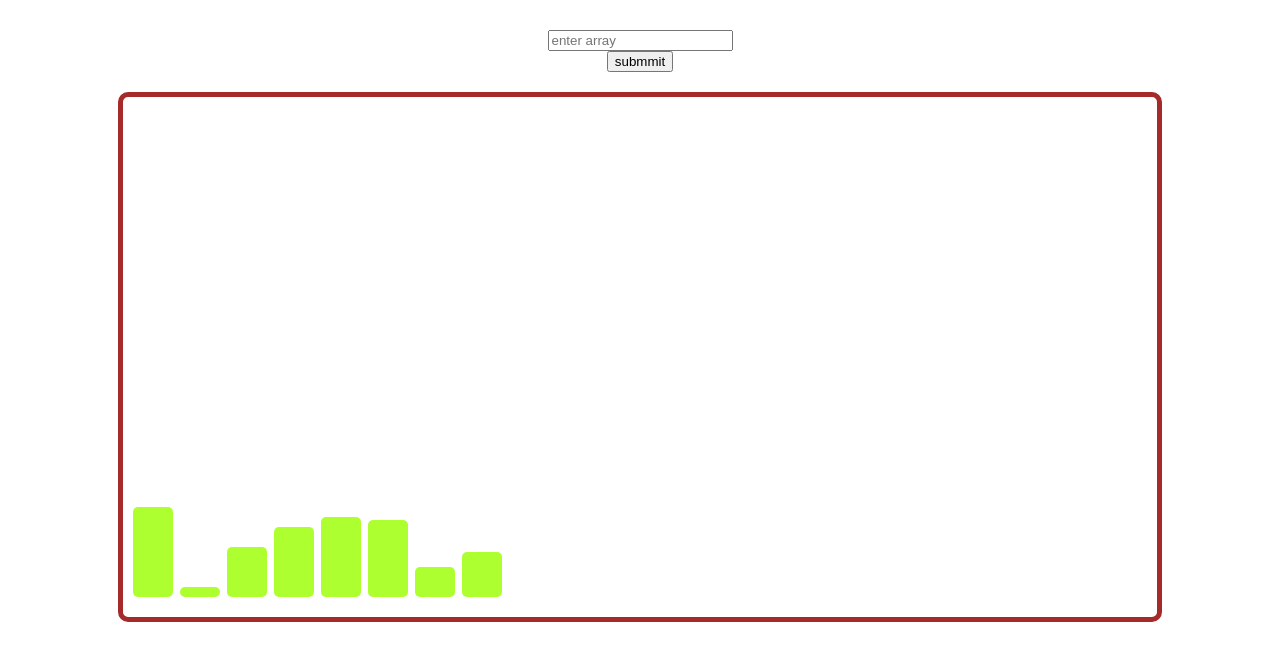
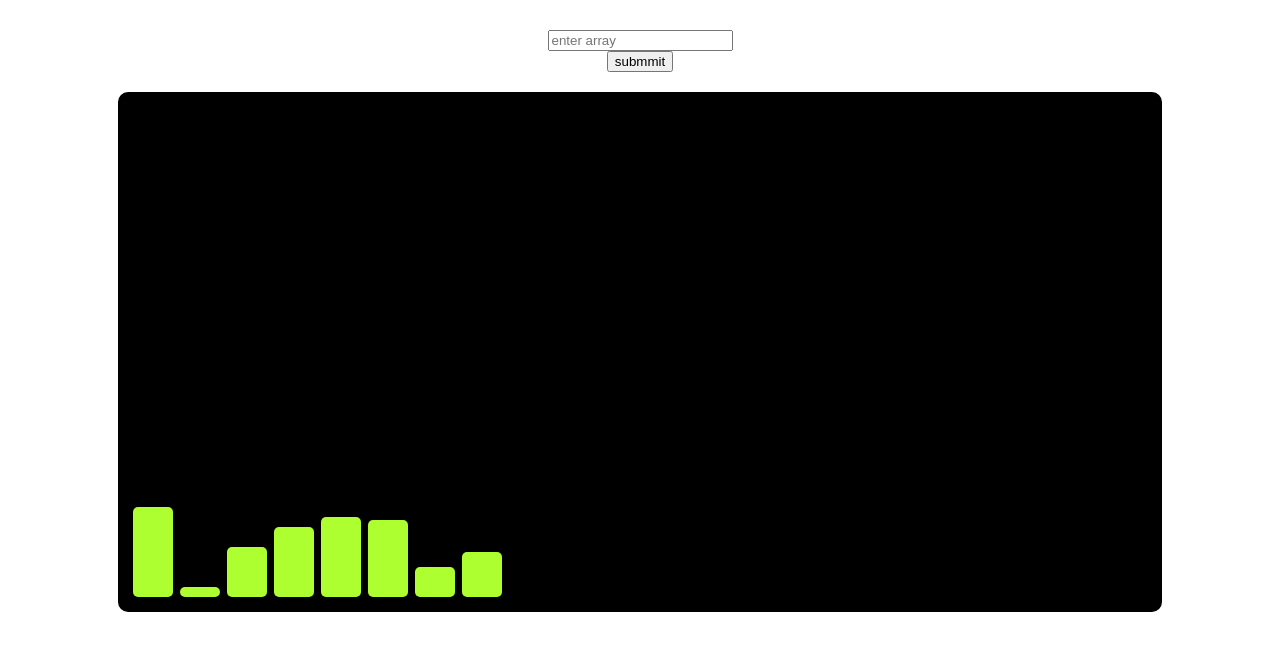
Before and after one commit to WHitE-TITaN/Sorting-Visualizer, a React (Create React App) app in the folder sorting-visualizer/: page / in a window 1280 px wide. Shown: the top 660 px of the page. Built offline with nearby package versions, Linux system fonts and the light colour scheme; the HTML template or start-up script is replaced by a standard one.

Commit message:
user input to graph

```diff
--- a/sorting-visualizer/src/App.css
+++ b/sorting-visualizer/src/App.css
@@ -22,14 +22,15 @@
 .MainGraph {
   width: 80%;
   height: 500px;
-  border: 5px solid brown;
+  border: 5px solid black;
+  background-color: black;
 
   display: flex;
   align-items: flex-end;
   gap: 7px;
   padding-left: 10px;
 
-  padding-bottom: 20px;
+  padding-bottom: 10px;
   border-radius: 10px;
   text-align: center;
   margin-top: 20px;
--- a/sorting-visualizer/src/components/Graph.js
+++ b/sorting-visualizer/src/components/Graph.js
@@ -1,12 +1,11 @@
 import React from 'react'
 
 
-function readInput(){
+function readInput(bar){
     let arrayString = document.getElementById('userInput').value;
-    let newArray = arrayString.split(',').map(num => Number(num.trim()));
+    bar = arrayString.split(',').map(num => Number(num.trim()));
 
-    console.log(newArray);
-    newArray.forEach(element => console.log(element));
+    console.log(bar);
 }
 
 function Graph() {
@@ -15,7 +14,7 @@ function Graph() {
     return (
         <div className='mainInput'>
             <input id='userInput' placeholder='enter array'></input>
-            <button onClick={() => readInput()}>submmit</button>
+            <button onClick={() => readInput(bar)}>submmit</button>
 
             <div className='MainGraph'>
                 {
@@ -27,7 +26,7 @@ function Graph() {
                             width: `40px`,
 
                             borderRadius: `5px`,
-                            backgroundColor: `greenyellow`
+                            backgroundColor: 'greenyellow'
                         }}>
 
                     </div>))
```
